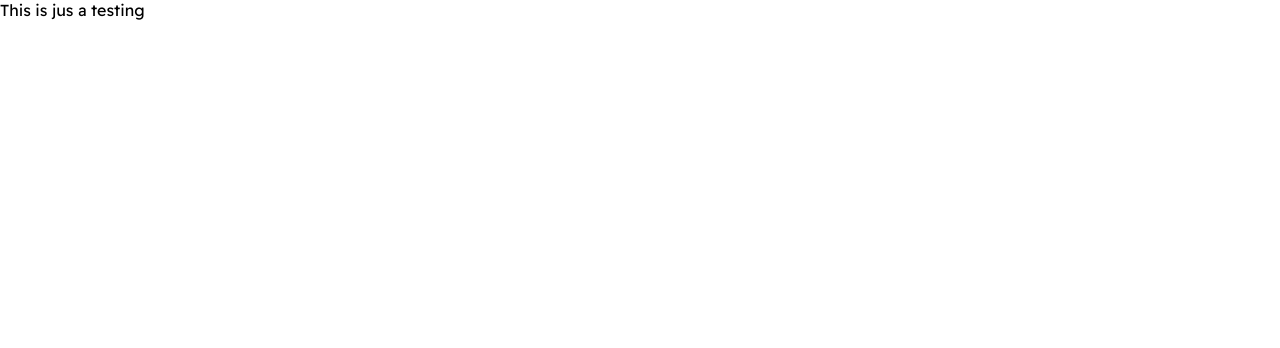
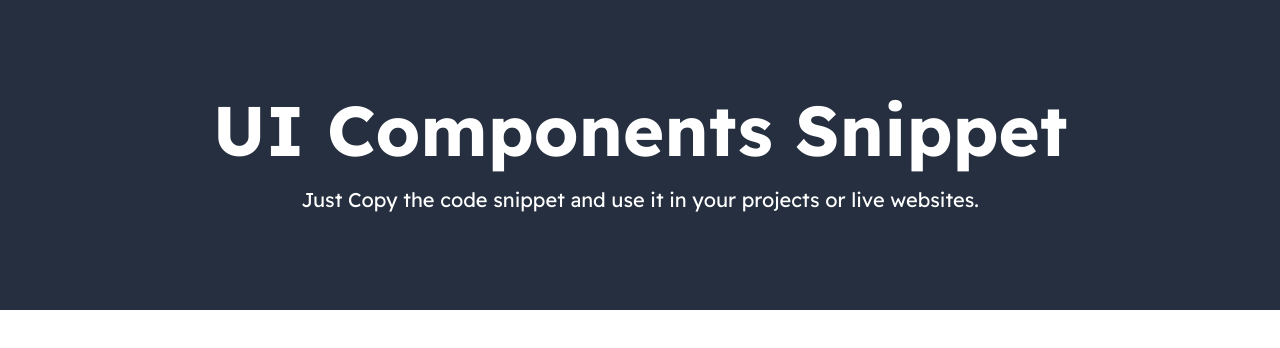
Before and after one commit to ioabhishek/ui-components, a plain HTML site: page index.html in a window 1280 px wide. Drawn offline with Linux system fonts and the light colour scheme.

Commit message:
Latest Changes

```diff
--- a/index.html
+++ b/index.html
@@ -10,7 +10,10 @@
 <body>
     <!-- Main Header -->
     <header class="header">
-        This is jus a testing
+        <div class="container">
+            <h1 class="main-heading">UI Components Snippet</h1>
+            <h5 class="sub-heading">Just Copy the code snippet and use it in your projects or live websites.</h5>
+        </div>
     </header>
     <!-- Main Header -->
 
--- a/style.css
+++ b/style.css
@@ -4,3 +4,8 @@
 
 .flex { display: flex;}
 .grid { display: grid;}
+.container { max-width: 1280px; margin: 0 auto;}
+
+.header { background: #252f3f; padding: 100px 0 100px;}
+.main-heading { font: 700 70px/60px 'Readex Pro', sans-serif; text-align: center; color: #ffffff; padding: 0 0 30px;}
+.sub-heading {font: 400 20px/20px 'Readex Pro', sans-serif; text-align: center; color: #ffffff; }
```
